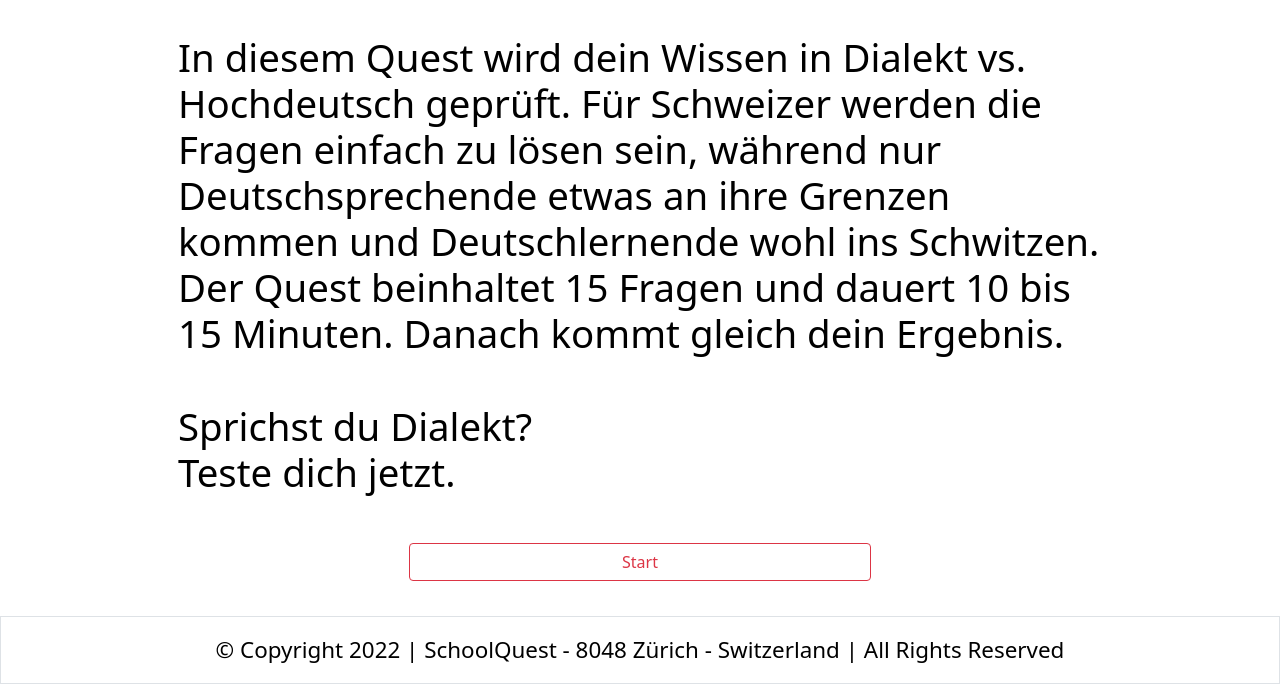
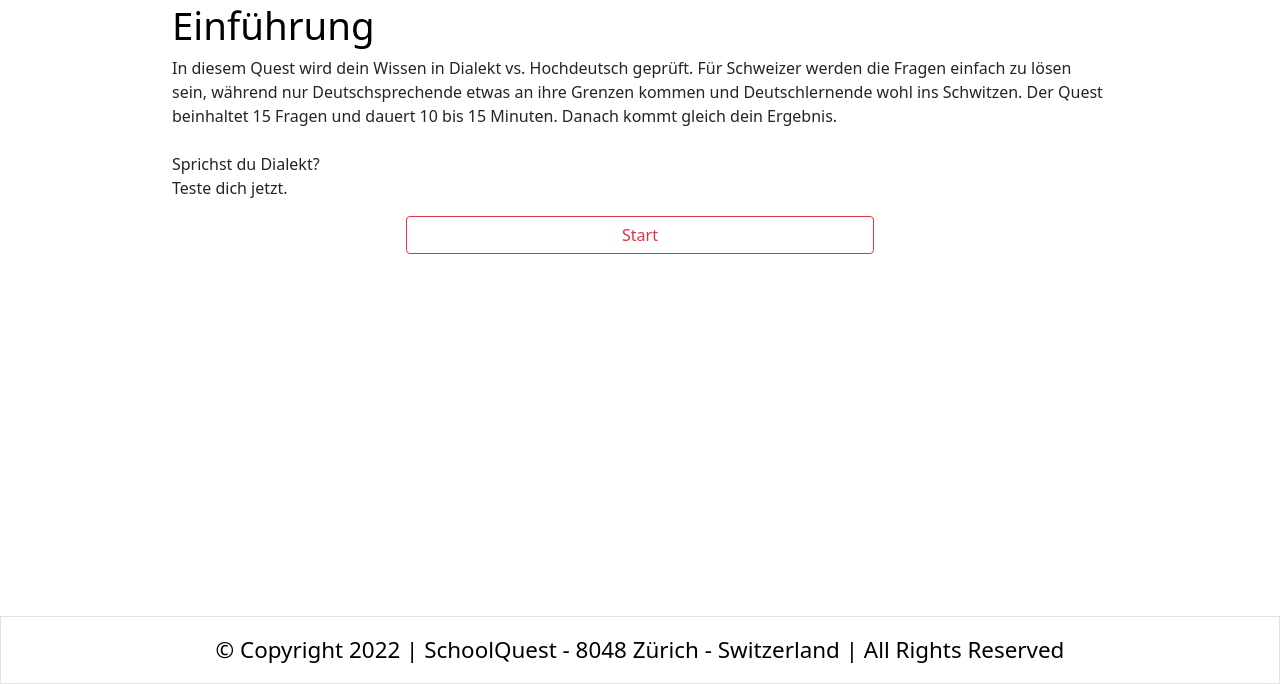
Before and after one commit to ruslan70/-SchulQuest, a PHP site: page / in a window 1280 px wide. Shown: the part 116-800 px from the top of the page. Run offline with PHP 8.4, Linux system fonts and the light colour scheme.

Commit message:
day 2 mit neuen Dateein data-collector data-evaluation and question09 bis 12 und css update bitte dieses übernehmen sowie das index file von hier

```diff
--- a/includes/footer.php
+++ b/includes/footer.php
@@ -5,3 +5,7 @@
           </div>
       </div>
   </footer>
+
+</body>
+
+</html>
--- a/index.php
+++ b/index.php
@@ -2,6 +2,14 @@
 <?php
 include "includes/head.php";
 ?>
+
+<!-- Author: Chantal just the section php -->
+<?php session_start();
+session_destroy(); //um den cache zu leeren
+?>
+<!-- Ende Author: Chantal -->
+
+
 
 <body>
 
@@ -9,10 +17,11 @@ include "includes/head.php";
     include "includes/header.php";
     ?>
 
-    <div class=".container-fluid p-2 my-2">
+    <div class=".container-fluid p-0.5 my-0.5 mb-5">
         <div class="container col-9">
-            <p style='text-align: left;'>
-            <h1>
+
+            <h1> Einführung</h1>
+            <p>
                 In diesem Quest wird dein Wissen in Dialekt vs.
                 Hochdeutsch geprüft. Für Schweizer werden die Fragen
                 einfach zu lösen sein, während nur Deutschsprechende etwas
@@ -23,11 +32,13 @@ include "includes/head.php";
                 Sprichst du Dialekt?
                 <br>
                 Teste dich jetzt.
-            </h1>
             </p>
-            <div class="d-grid gap-2 col-6 mx-auto mt-5">
-            <button type="button" class="btn btn-outline-danger">Start</button>
-            </div>
+                <form action="question-01.php" method="post">
+                    <div class="d-grid gap-2 col-6 mx-auto">
+                    <button type="submit" id=startButton class="btn btn-outline-danger">Start</button>
+                    </div>
+                </form>
+            <div>
         </div>
     </div>
 
```
